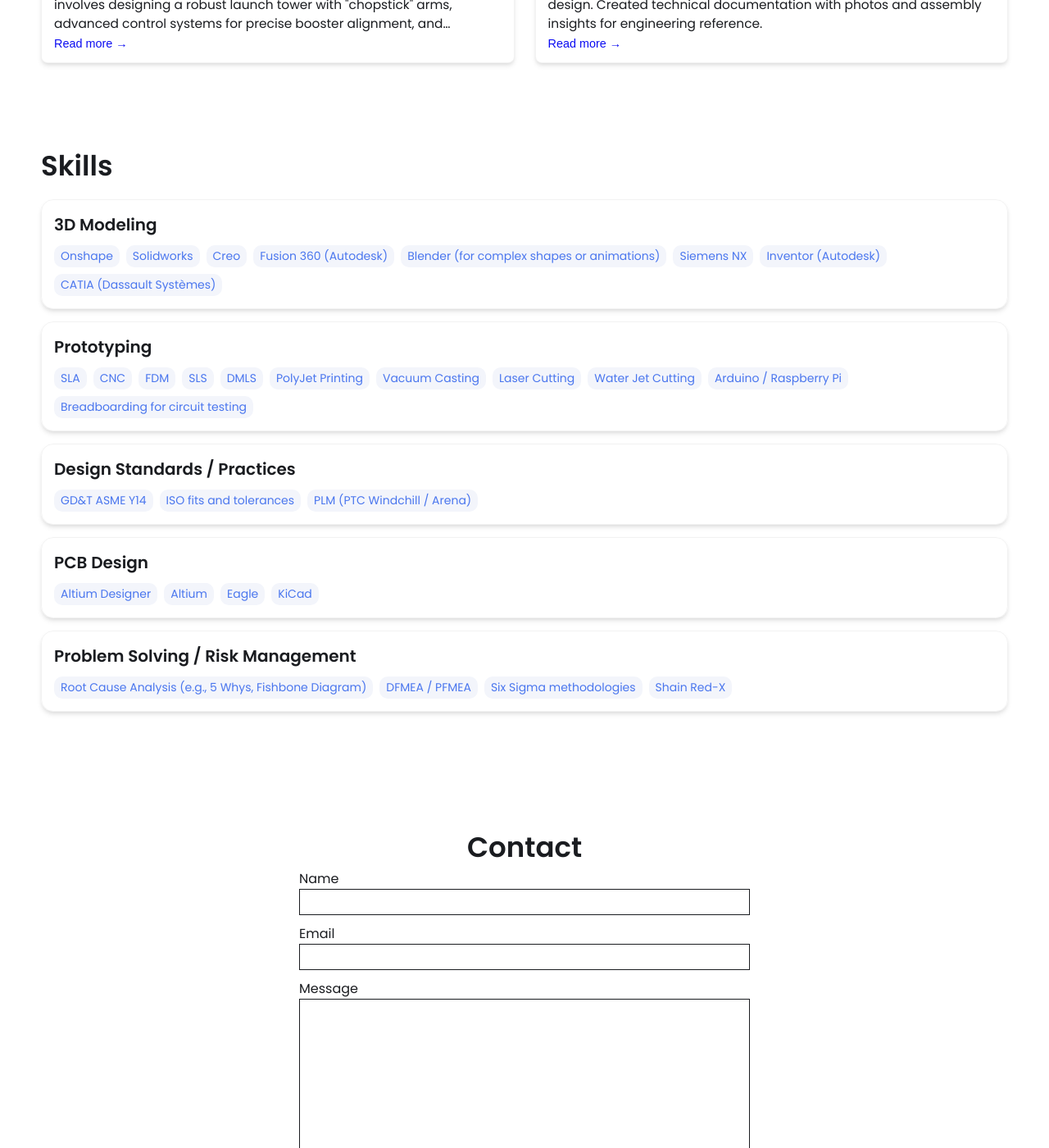
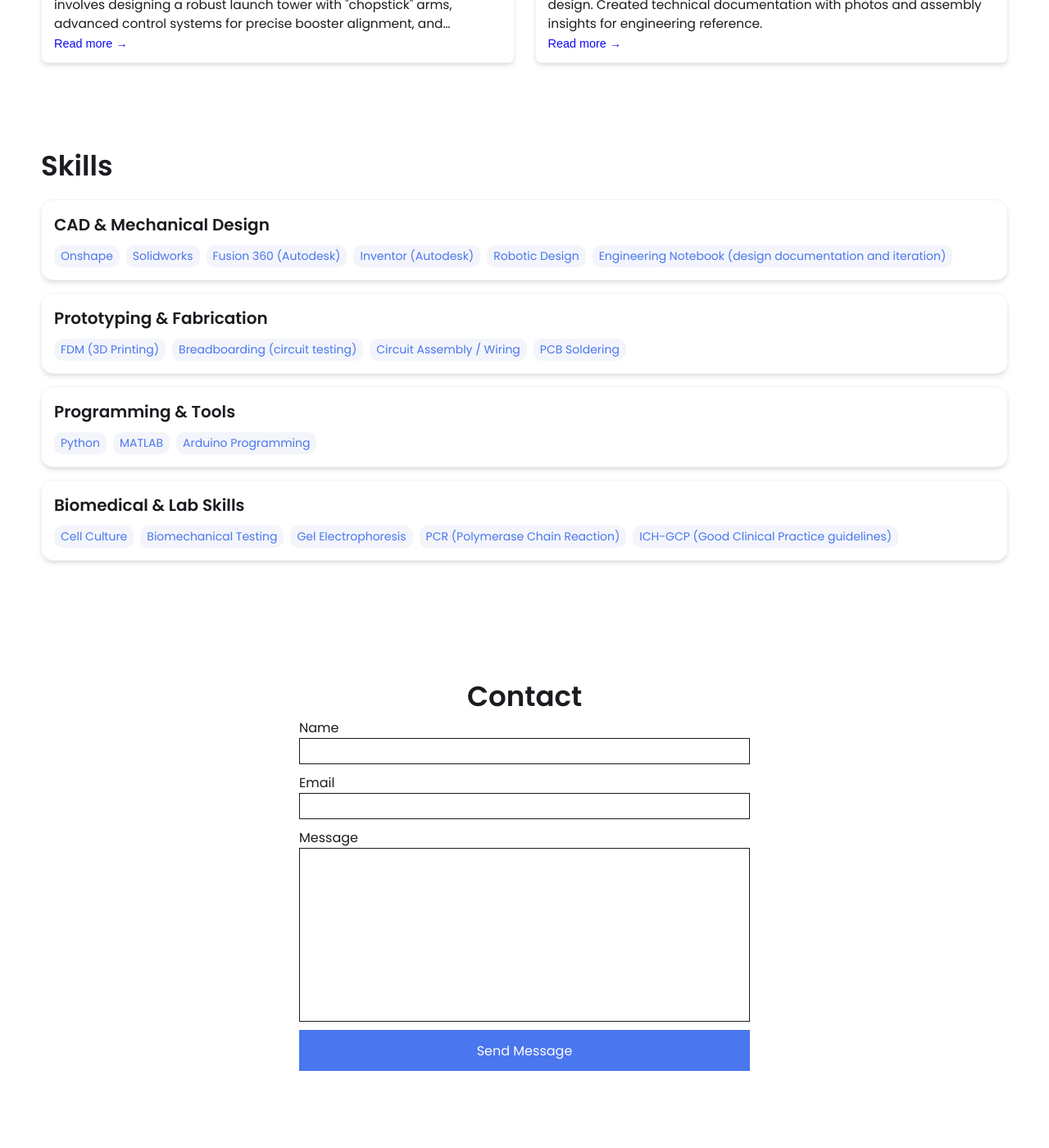
Before and after one commit to dhruv-patel74/dhruv-patel74.github.io, a Jekyll site: the page built from index.html, in a window 1280 px wide and 1400 px high, scrolled down 1449 px. Shown: the whole window at 82% size. Built offline with Jekyll 4.4.1, drawn with Linux system fonts in a browser that asks for light colours; some of the changed text lies outside the part shown.

Commit message:
Update _config.yml

```diff
--- a/_config.yml
+++ b/_config.yml
@@ -12,12 +12,12 @@
 
 
 # Hero Section
-name: John Doe
-headline: headline message
+name: Dhruv Patel
+headline: Biomedical Engineering Student
 description: >- # dont remove this line. this will ignore all new lines until the next section
-  Write an awesome intro and discuss your highlights and qualification. You can edit this
-  line in _config.yml. It will appear in your document head meta (for
-  Google search results) and in your feed.xml site description.
+  Hi, I am Dhruv J. Patel, and welcome to my portfolio website!
+  I am an Honors College student at Rutgers University purusing a degree in Biomedical Engineering with a minor in Business Administration.
+  Here, I am going to showcase a range of accomplishments and experiences I have accumulated throughout my journey, clearly highlighting my passions.
 
 # Place your profile image in /assets/images/profile-image/folder and edit the file name
 profile_image: ./assets/images/profile-image/avatar.jpeg
@@ -31,9 +31,9 @@
 # Set up external links - this will show up as small icons next to your name.
 
 external-links:    # input only your own url slug. The icons with missing entries will not appear.
-  linkedin: test    # https://www.linkedin.com/in/{your url slug}
-  github: leea12    # https://github.com/{your url slug}
-  stackoverflow: test      # https://stackoverflow.com/users/{your url slug}
+  linkedin: dhruv-patel-80ab00296/    # https://www.linkedin.com/in/{your url slug}
+  github:     # https://github.com/{your url slug}
+  stackoverflow:       # https://stackoverflow.com/users/{your url slug}
   medium:            # https://medium.com/@{your url slug}
   x-twitter:   # https://x.com/{your url slug}
   threads:            # https://threads.net/@{your url slug}
@@ -45,50 +45,36 @@
 
 # Skills Section - Add the list of your Skills by categories/tools. The indentation for each level needs to be precise.
 skills:
-  - category: 3D Modeling
+  - category: CAD & Mechanical Design
     tools:
     - Onshape
     - Solidworks
-    - Creo
     - Fusion 360 (Autodesk)
-    - Blender (for complex shapes or animations)
-    - Siemens NX
     - Inventor (Autodesk)
-    - CATIA (Dassault Systèmes)
-  - category: Prototyping
+    - Robotic Design
+    - Engineering Notebook (design documentation and iteration)
+  - category: Prototyping & Fabrication
     tools:
-    - SLA
-    - CNC
-    - FDM
-    - SLS
-    - DMLS
-    - PolyJet Printing
-    - Vacuum Casting
-    - Laser Cutting
-    - Water Jet Cutting
-    - Arduino / Raspberry Pi
-    - Breadboarding for circuit testing
-  - category: Design Standards / Practices
+    - FDM (3D Printing)
+    - Breadboarding (circuit testing)
+    - Circuit Assembly / Wiring
+    - PCB Soldering
+  - category: Programming & Tools
     tools:
-    - GD&T ASME Y14
-    - ISO fits and tolerances
-    - PLM (PTC Windchill / Arena)
-  - category: PCB Design
+    - Python
+    - MATLAB
+    - Arduino Programming
+  - category: Biomedical & Lab Skills
     tools:
-    - Altium Designer
-    - Altium
-    - Eagle
-    - KiCad
-  - category: Problem Solving / Risk Management
-    tools:
-    - Root Cause Analysis (e.g., 5 Whys, Fishbone Diagram)
-    - DFMEA / PFMEA
-    - Six Sigma methodologies
-    - Shain Red-X
+    - Cell Culture
+    - Biomechanical Testing
+    - Gel Electrophoresis
+    - PCR (Polymerase Chain Reaction)
+    - ICH-GCP (Good Clinical Practice guidelines)
 
 
 # Contact Form Setup. Setup an account and copy over the key. When someone fills out the form, it will be received in your email.
-formspree-key:   https://formspree.io/f/{8-digit key}
+formspree-key:   https://formspree.io/f/mblkrkrg
 
 
 
@@ -101,22 +87,23 @@
   background: "#ffffff"
   light_background: "#f3f5fb"
 
-# A few examples.
-basic theme:
+# A few examples. (using mint)
+mint theme:
+  text: "#2c3333"
+  border: "#e0f2ef"
+  link: "#40b3a2"
+  highlight: "#2a9d8f"
+  background: "#f7fbfa"
+  light_background: "#f0f9f7"
+
+
+  basic theme:
   text: "#1a1c20"
   border: "#ddd"
   link: "#4a76ee"
   highlight: "#0c0cf2"
   background: "#ffffff"
   light_background: "#f3f5fb"
-
-  mint theme:
-  text: "#2c3333"
-  border: "#e0f2ef"
-  link: "#40b3a2"
-  highlight: "#2a9d8f"
-  background: "#f7fbfa"
-  light_background: "#f0f9f7"
 
 lemon theme:
   text: "#2d2926"
```
